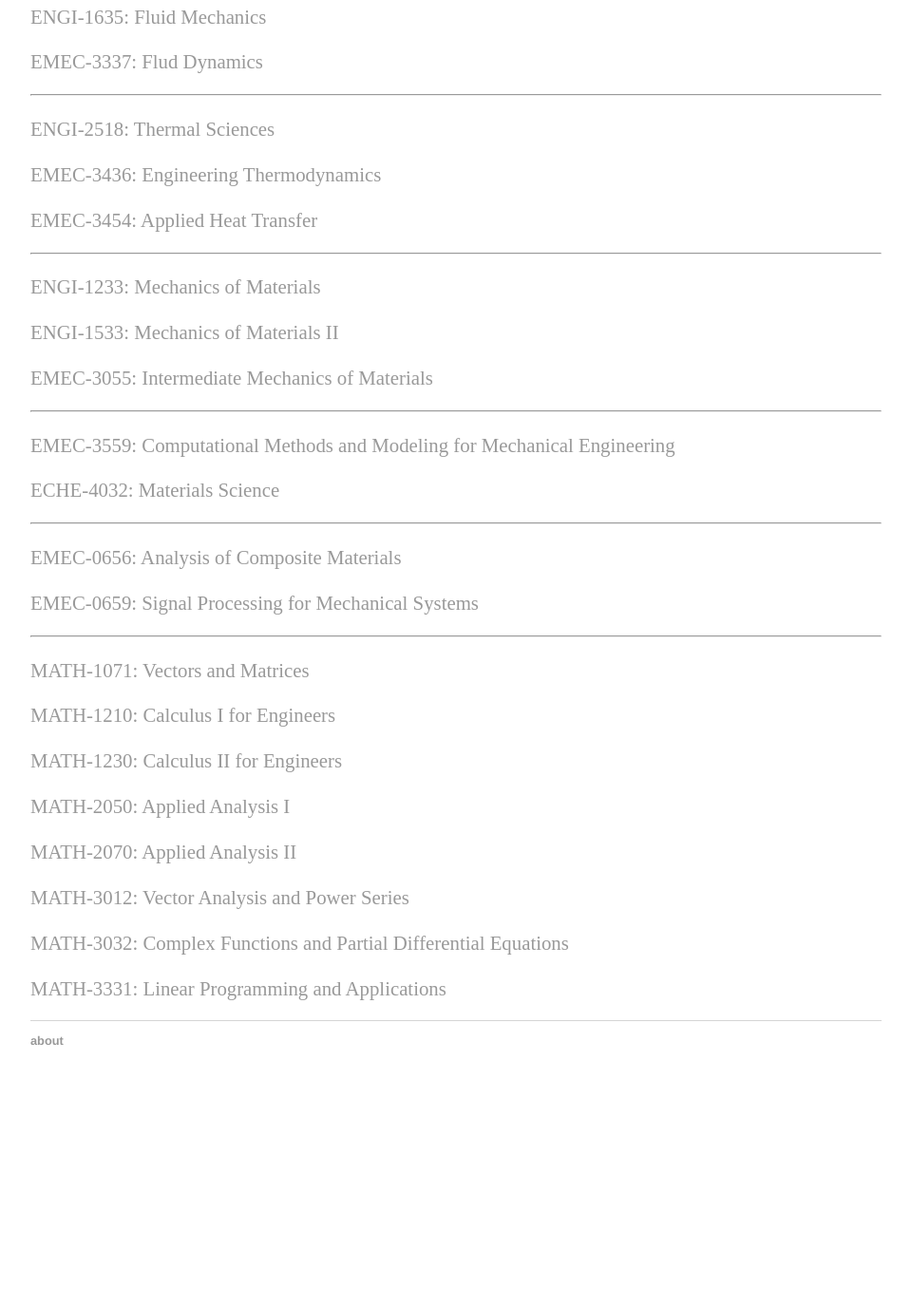
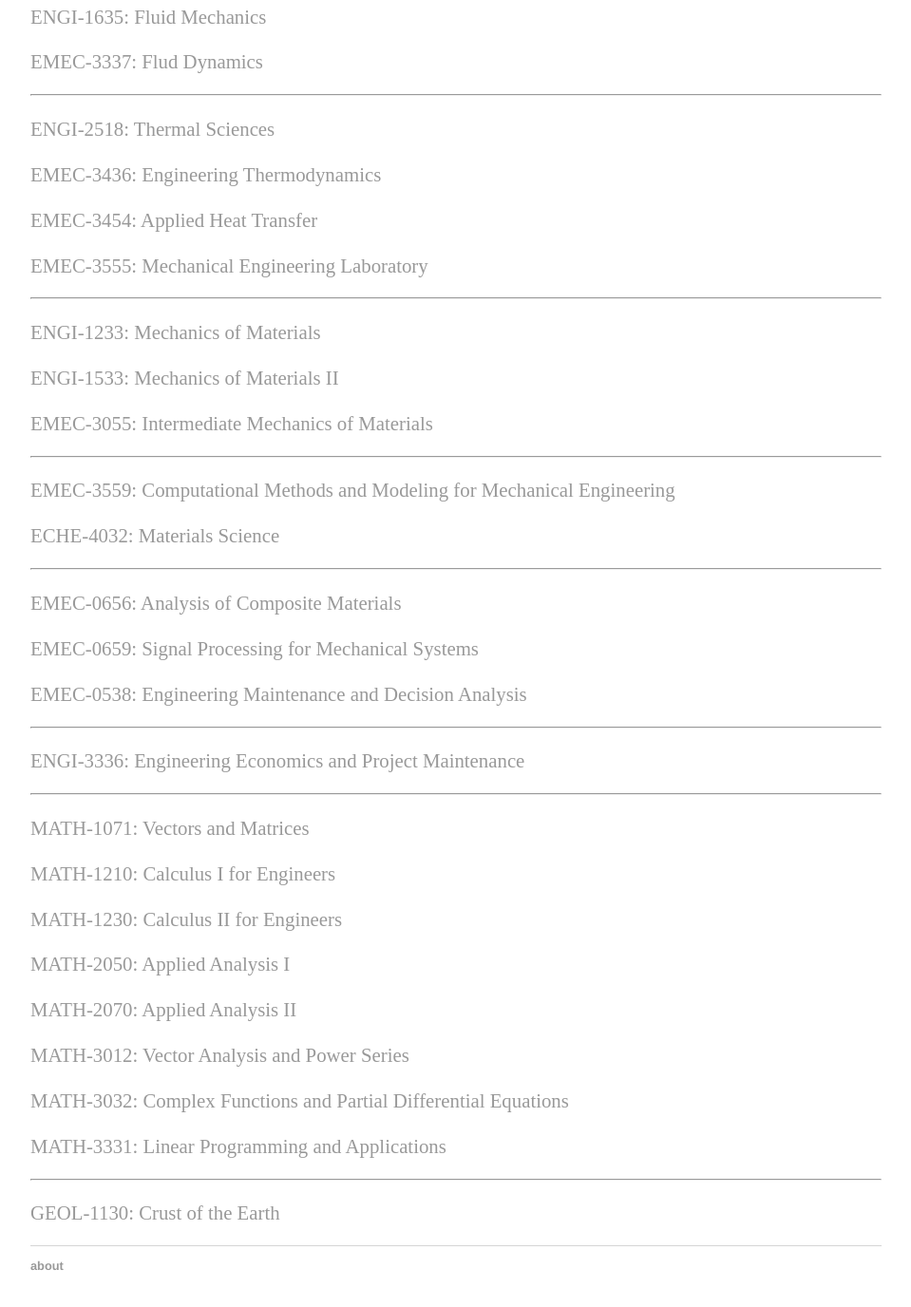
Before and after one commit to GenNotes/GenNotes.github.io, a Jekyll site: the page built from index.html, in a window 1280 px wide and 1400 px high, scrolled down 670 px. Shown: the top 1376 px of the window at 95% size, without its empty margins (160-1119 px from the left). Built offline with Jekyll 4.4.1, drawn with Linux system fonts in a browser that asks for light colours; before the commit the page ends 1833 px from its top, so only the background shows below that.

Commit message:
Update index.html

```diff
--- a/index.html
+++ b/index.html
@@ -22,8 +22,9 @@ title: Genno Notes
 	<p><a href="/ENGI-2518"> ENGI-2518: Thermal Sciences </a></p>
 	<p><a href="/EMEC-3436"> EMEC-3436: Engineering Thermodynamics </a></p>
 	<p><a href="/EMEC-3454"> EMEC-3454: Applied Heat Transfer </a></p>
+	<p><a href="/EMEC-3555"> EMEC-3555: Mechanical Engineering Laboratory </a></p>
 	<hr>
-	<p><a href="/ENGI-1233"> ENGI-1233: Mechanics of Materials</a></p>
+	<p><a href="/ENGI-1233"> ENGI-1233: Mechanics of Materials </a></p>
 	<p><a href="/ENGI-1533"> ENGI-1533: Mechanics of Materials II </a></p>
 	<p><a href="/EMEC-3055"> EMEC-3055: Intermediate Mechanics of Materials </a></p>
 	<hr>
@@ -32,6 +33,9 @@ title: Genno Notes
 	<hr>
 	<p><a href="/EMEC-0656"> EMEC-0656: Analysis of Composite Materials </a></p>
 	<p><a href="/EMEC-0659"> EMEC-0659: Signal Processing for Mechanical Systems </a></p>
+	<p><a href="/EMEC-0659"> EMEC-0538: Engineering Maintenance and Decision Analysis </a></p>
+	<hr>
+	<p><a href="/ENGI-3336"> ENGI-3336: Engineering Economics and Project Maintenance </a></p>
 	<hr>
 	<p><a href="/MATH-1071"> MATH-1071: Vectors and Matrices</a></p>
 	<p><a href="/MATH-1210"> MATH-1210: Calculus I for Engineers</a></p>
@@ -41,5 +45,7 @@ title: Genno Notes
 	<p><a href="/MATH-3012"> MATH-3012: Vector Analysis and Power Series </a></p>
 	<p><a href="/MATH-3032"> MATH-3032: Complex Functions and Partial Differential Equations </a></p>
 	<p><a href="/MATH-3331"> MATH-3331: Linear Programming and Applications </a></p>
+	<hr>
+	<p><a href="/GEOL-1130"> GEOL-1130: Crust of the Earth </a></p>
 
 </div><!-- /.blurb -->
```
